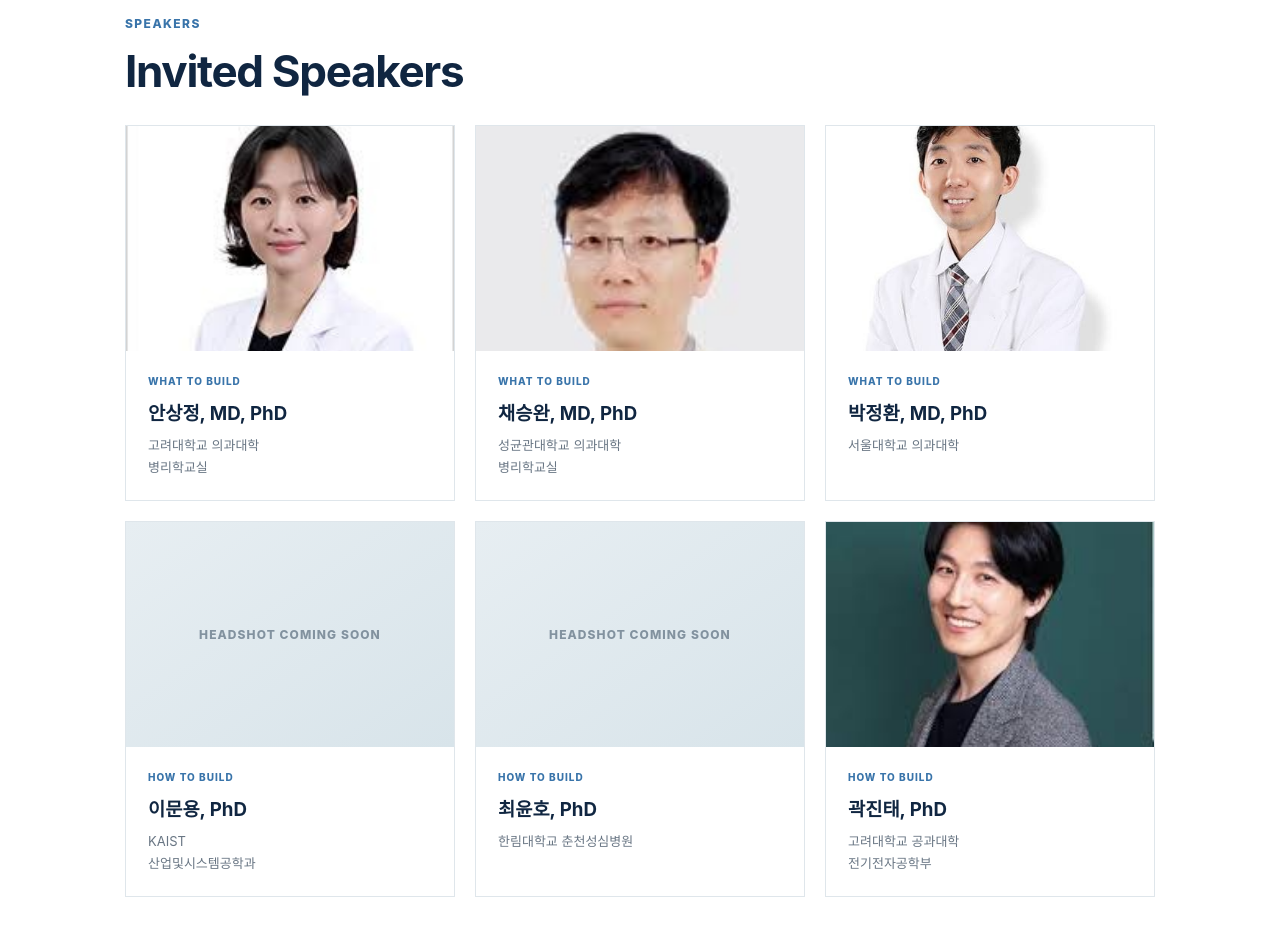
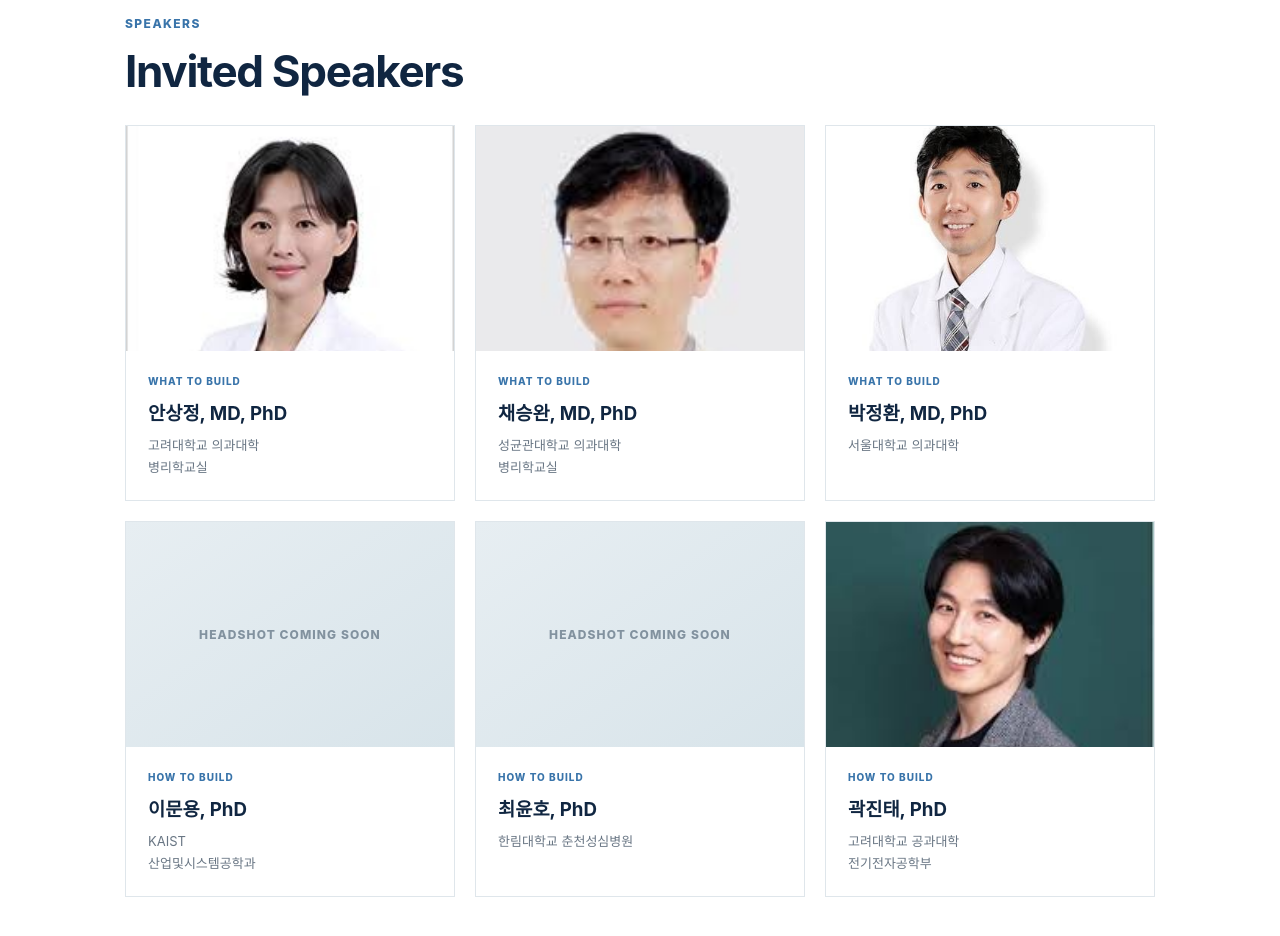
Before and after one commit to PathfinderLab/pathology-imaging-workshop, a plain HTML site: page index.html in a window 1280 px wide. Shown: the part 3000-3936 px from the top of the page. Drawn offline with Linux system fonts and the light colour scheme.

Commit message:
Update index.html

```diff
--- a/index.html
+++ b/index.html
@@ -35,6 +35,24 @@
 .head img.is-missing{display:none}.head img.is-missing+.fallback{display:flex}
 .rsvp{background:#eaf3f5}.rsvp p{max-width:780px;color:#435564}.rsvp .btn{background:#102641;color:white}
 @media(max-width:700px){.hero .workshop-title{font-size:clamp(48px,11vw,76px)!important;overflow-wrap:break-word}.hero .hero-concept{font-size:clamp(23px,6vw,34px)!important}}
+
+/* Headshot crop fixes */
+.head img {
+  object-fit: cover;
+}
+.head img.headshot-top {
+  object-position: center top !important;
+}
+.head img.headshot-ahn {
+  object-position: center 10% !important;
+}
+.head img.headshot-park {
+  object-position: center 8% !important;
+}
+.head img.headshot-kwak {
+  object-position: center 8% !important;
+}
+
 </style></head><body>
 <nav><div class="nav"><b>AI for Pathology</b><div><a href="#about">About</a><a href="#program">Program</a><a href="#speakers">Speakers</a><a href="#venue">Venue</a><a href="#rsvp">Registration</a></div></div></nav>
 <header class="hero"><div><div class="tag">KoSAIM Annual Meeting 2026 · Pathology Imaging Study Group Workshop</div><h1 class="workshop-title">AI for Pathology</h1>
@@ -53,12 +71,12 @@
 <div class="item"><div class="time">17:41–17:59</div><div><div class="talk">Toward Virtual Spatial Transcriptomics: Context, Geometry, and Scale</div><div class="sp"><b>곽진태, PhD</b> · 고려대학교 공과대학 전기전자공학부</div><span class="fmt">15 min talk + 3 min Q&amp;A</span></div></div></div>
 <div class="item"><div class="time">17:59–18:00</div><div class="talk">Closing</div></div></div></section>
 <section id="speakers"><div class="c"><div class="label">Speakers</div><h2 class="title">Invited Speakers</h2><div class="grid">
-<article class="card"><div class="head"><img src="images/sangjeong-ahn.jpg" alt="안상정 교수 프로필 사진" loading="lazy" onerror="this.classList.add('is-missing')"><span class="fallback">HEADSHOT COMING SOON</span></div><div class="cb"><div class="cat">What to Build</div><h3>안상정, MD, PhD</h3><p>고려대학교 의과대학<br>병리학교실</p></div></article>
+<article class="card"><div class="head"><img class="headshot-top headshot-ahn" src="images/sangjeong-ahn.jpg" alt="안상정 교수 프로필 사진" loading="lazy" onerror="this.classList.add('is-missing')"><span class="fallback">HEADSHOT COMING SOON</span></div><div class="cb"><div class="cat">What to Build</div><h3>안상정, MD, PhD</h3><p>고려대학교 의과대학<br>병리학교실</p></div></article>
 <article class="card"><div class="head"><img src="images/seungwan-chae.jpg" alt="채승완 교수 프로필 사진" loading="lazy" onerror="this.classList.add('is-missing')"><span class="fallback">HEADSHOT COMING SOON</span></div><div class="cb"><div class="cat">What to Build</div><h3>채승완, MD, PhD</h3><p>성균관대학교 의과대학<br>병리학교실</p></div></article>
-<article class="card"><div class="head"><img src="images/junghwan-park.jpg" alt="박정환 교수 프로필 사진" loading="lazy" onerror="this.classList.add('is-missing')"><span class="fallback">HEADSHOT COMING SOON</span></div><div class="cb"><div class="cat">What to Build</div><h3>박정환, MD, PhD</h3><p>서울대학교 의과대학</p></div></article>
+<article class="card"><div class="head"><img class="headshot-top headshot-park" src="images/junghwan-park.jpg" alt="박정환 교수 프로필 사진" loading="lazy" onerror="this.classList.add('is-missing')"><span class="fallback">HEADSHOT COMING SOON</span></div><div class="cb"><div class="cat">What to Build</div><h3>박정환, MD, PhD</h3><p>서울대학교 의과대학</p></div></article>
 <article class="card"><div class="head"><img src="images/moonyong-lee.jpg" alt="이문용 교수 프로필 사진" loading="lazy" onerror="this.classList.add('is-missing')"><span class="fallback">HEADSHOT COMING SOON</span></div><div class="cb"><div class="cat">How to Build</div><h3>이문용, PhD</h3><p>KAIST<br>산업및시스템공학과</p></div></article>
 <article class="card"><div class="head"><img src="images/yoonho-choi.jpg" alt="최윤호 교수 프로필 사진" loading="lazy" onerror="this.classList.add('is-missing')"><span class="fallback">HEADSHOT COMING SOON</span></div><div class="cb"><div class="cat">How to Build</div><h3>최윤호, PhD</h3><p>한림대학교 춘천성심병원</p></div></article>
-<article class="card"><div class="head"><img src="images/jintae-kwak.jpg" alt="곽진태 교수 프로필 사진" loading="lazy" onerror="this.classList.add('is-missing')"><span class="fallback">HEADSHOT COMING SOON</span></div><div class="cb"><div class="cat">How to Build</div><h3>곽진태, PhD</h3><p>고려대학교 공과대학<br>전기전자공학부</p></div></article>
+<article class="card"><div class="head"><img class="headshot-top headshot-kwak" src="images/jintae-kwak.jpg" alt="곽진태 교수 프로필 사진" loading="lazy" onerror="this.classList.add('is-missing')"><span class="fallback">HEADSHOT COMING SOON</span></div><div class="cb"><div class="cat">How to Build</div><h3>곽진태, PhD</h3><p>고려대학교 공과대학<br>전기전자공학부</p></div></article>
 </div></div></section>
 <section class="rsvp" id="rsvp"><div class="c"><div class="label">Registration</div><h2 class="title">Join AI for Pathology</h2><p>본 워크샵은 대한의료인공지능학회 2026 정기학술대회의 Satellite Session입니다. 학술대회 참가 등록 안내는 공식 페이지에서 확인해 주세요. 워크샵 전용 RSVP 신청 링크는 개설 후 이곳에 추가될 예정입니다.</p><a class="btn" href="https://www.kosaim.org/html/?pmode=inputList&amp;smode=view&amp;part=&amp;intAcSeq=109" target="_blank" rel="noopener noreferrer">KoSAIM 정기학술대회 안내</a><p style="margin-top:18px;font-size:13px">문의: <a href="mailto:office@kosaim.org">office@kosaim.org</a></p></div></section>
 <section class="venue" id="venue"><div class="c vg"><div><div class="label">Venue</div><h2 class="title">Iris Room</h2><p><b>Grand InterContinental Seoul Parnas</b><br>October 23, 2026 · 16:10–18:00</p></div><div class="vbox"><b>KoSAIM Annual Meeting 2026</b><br>October 23–24, 2026<br><br><b>Workshop venue</b><br>Iris Room<br>Grand InterContinental Seoul Parnas<br>521 Teheran-ro, Gangnam-gu, Seoul</div></div></section>
```
